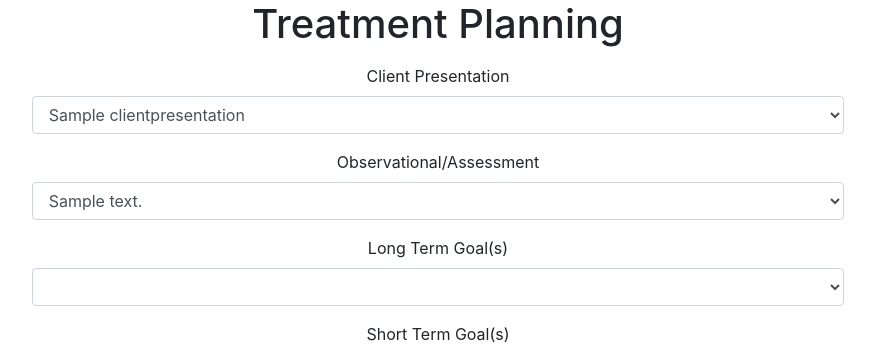
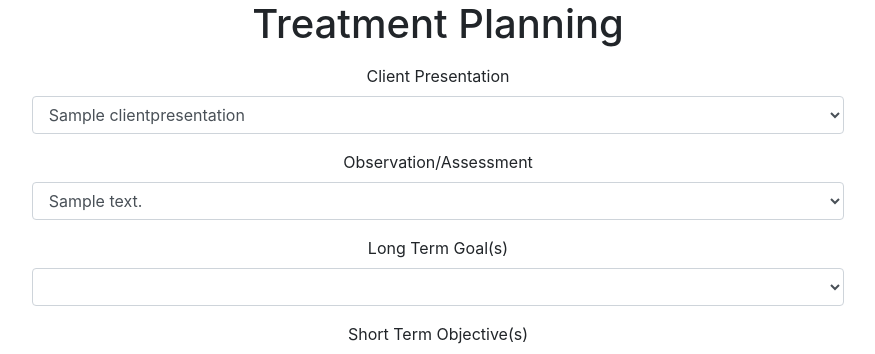
Before and after one commit to printernick/TreatmentPlanning, a Django app: page / in a window 1280 px wide. Shown: the top 354 px of the page, without its empty margins (202-1077 px from the left). Run offline with Django 3.2, Linux system fonts and the light colour scheme; tables that the repository leaves empty hold one stand-in row (values such as "Sample post"); lists and menus that the app fills with data are empty; some libraries are stand-ins or nearby versions.

Commit message:
Observational - > Observation, Short Term Goal -> Short Term Objective

```diff
--- a/treatment_plan/models.py
+++ b/treatment_plan/models.py
@@ -7,16 +7,16 @@ class ClientPresentation(models.Model):
         return self.name
 
 class Treatment(models.Model):
-    OBSERVATIONAL = "OB"
+    OBSERVATION = "OB"
     LONG_TERM_GOAL = "LT"
-    SHORT_TERM_GOAL = "ST"
+    SHORT_TERM_OBJECTIVE = "ST"
     THERAPEUTIC_INTERVENTION = "TI"
     CLIENT_PROGRESS = "CP"
     PLAN = "PL"
     TREATMENT_TYPE_CHOICES = [
-        (OBSERVATIONAL, "Observational/Assessment"),
+        (OBSERVATION, "Observation/Assessment"),
         (LONG_TERM_GOAL, "Long Term Goal"),
-        (SHORT_TERM_GOAL, "Short Term Goal"),
+        (SHORT_TERM_OBJECTIVE, "Short Term Objective"),
         (THERAPEUTIC_INTERVENTION, "Therapeutic Intervention"),
         (CLIENT_PROGRESS, "Client Progress"),
         (PLAN, "Plan for Next Session")
@@ -25,7 +25,7 @@ class Treatment(models.Model):
     treatment_type = models.CharField(
         max_length=2,
         choices=TREATMENT_TYPE_CHOICES,
-        default=OBSERVATIONAL)
+        default=OBSERVATION)
     description = models.TextField()
     clientPresentation = models.ForeignKey(ClientPresentation, on_delete=models.CASCADE)
 
--- a/treatment_plan/templates/treatment_plan/home.html
+++ b/treatment_plan/templates/treatment_plan/home.html
@@ -45,14 +45,14 @@
                 </div>
             </div>
 
-            <!-- Observational/Assessment -->
+            <!-- Observations/Assessment -->
             <div class="row justify-content-center text-center p-2">
                 <div class="col-sm-8">
-                    <label class="treatment" for="observational">Observational/Assessment</label>
-                    <select class="form-control treatment" id="observational">
-                        {% for observational in observationals %}
-                            {% if intId == observational.clientPresentation.id %}
-                                <option>{{ observational }} </option>
+                    <label class="treatment" for="observation">Observation/Assessment</label>
+                    <select class="form-control treatment" id="observation">
+                        {% for observation in observations %}
+                            {% if intId == observation.clientPresentation.id %}
+                                <option>{{ observation }} </option>
                             {% endif %}
                         {% endfor %}
                     </select>
@@ -76,11 +76,11 @@
             <!-- Short Term Goal(s) -->
             <div class="row justify-content-center text-center p-2">
                 <div class="col-sm-8">
-                    <label class="treatment" for="shortTermGoals">Short Term Goal(s)</label>
+                    <label class="treatment" for="shortTermObjectives">Short Term Objective(s)</label>
                     <select class="form-control treatment" id="shortTermGoals">
-                        {% for shortTermGoal in shortTermGoals %}
-                            {% if intId == shortTermGoal.clientPresentation.id %}
-                                <option>{{ shortTermGoal }} </option>
+                        {% for shortTermObjective in shortTermObjectives %}
+                            {% if intId == shortTermObjective.clientPresentation.id %}
+                                <option>{{ shortTermObjective }} </option>
                             {% endif %}
                         {% endfor %}
                     </select>
--- a/treatment_plan/views.py
+++ b/treatment_plan/views.py
@@ -4,7 +4,7 @@ from .models import ClientPresentation, Treatment
 def home(request):
     context = {
         "clientPresentations": ClientPresentation.objects.all(),
-        "observationals": Treatment.objects.filter(treatment_type="OB"),
+        "observations": Treatment.objects.filter(treatment_type="OB"),
         "longTermGoals": Treatment.objects.filter(treatment_type="LT"),
         "shortTermGoals": Treatment.objects.filter(treatment_type="ST"),
         "therapeuticInterventions": Treatment.objects.filter(treatment_type="TI"),
```
